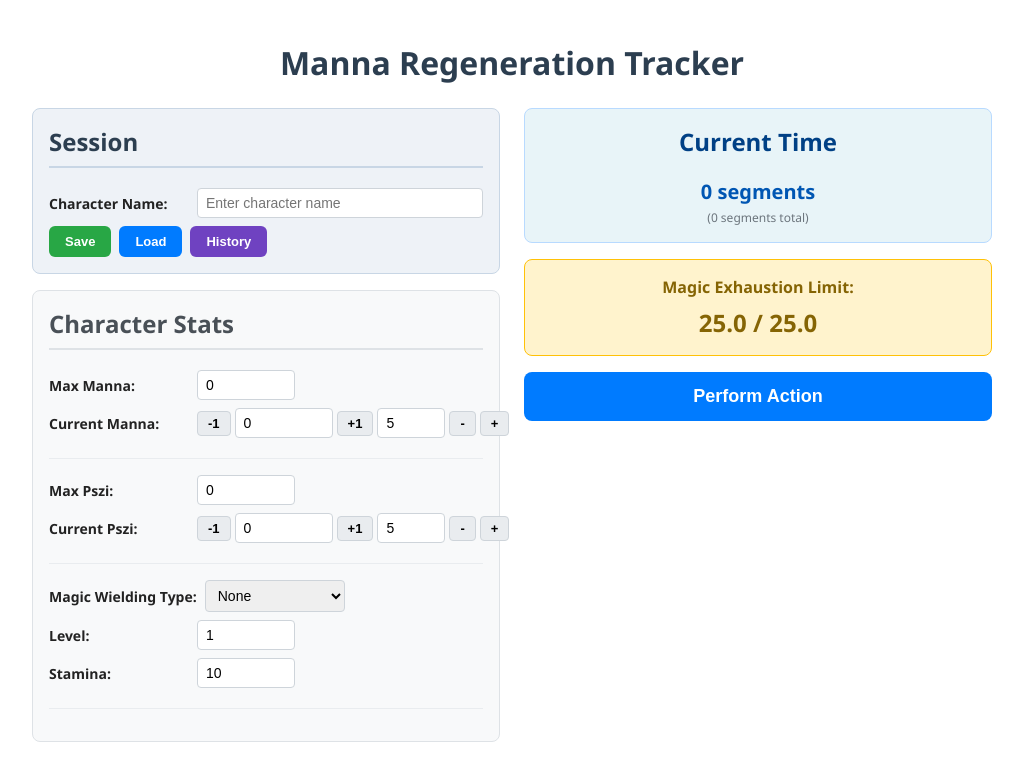
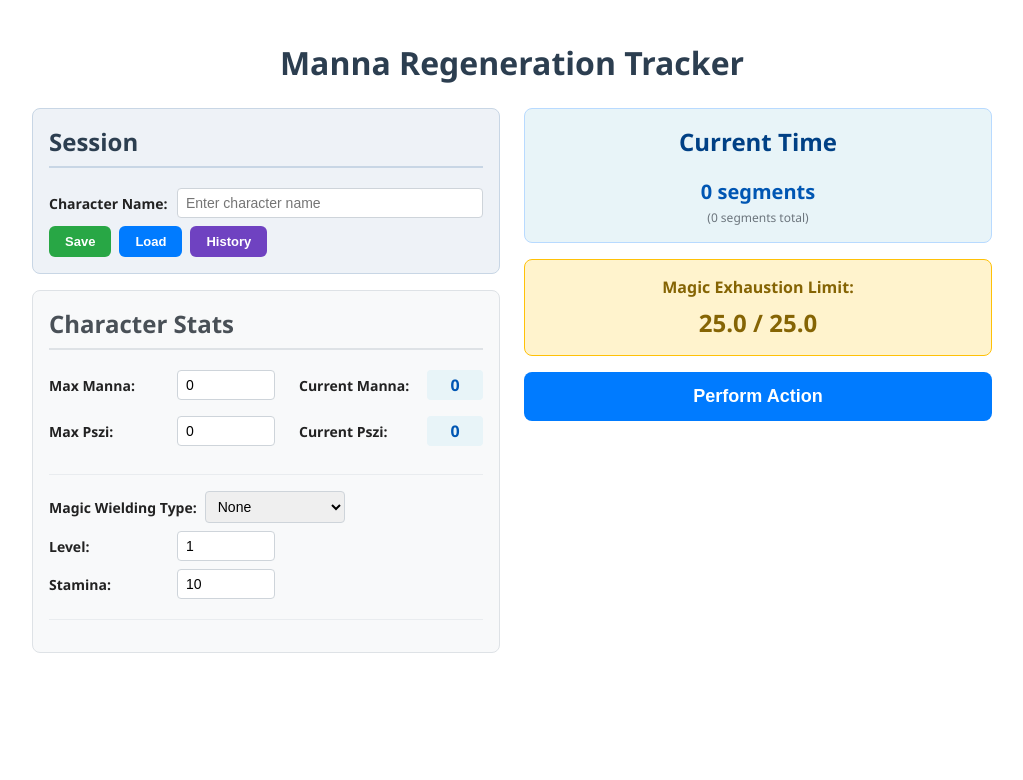
Before and after one commit to Sirazad/manna_regen, a React (Vite) app in the folder frontend/: page / in a window 1280 px wide. Shown: the top 780 px of the page, without its empty margins (128-1151 px from the left). Built offline with nearby package versions, Linux system fonts and the light colour scheme; the HTML template or start-up script is replaced by a standard one.

Commit message:
Rearrange manna/pszi layout side-by-side, current as read-only, allow 0 time for spend actions
Co-authored-by: Sirazad <67080994+Sirazad@users.noreply.github.com>

```diff
--- a/frontend/src/App.css
+++ b/frontend/src/App.css
@@ -41,6 +41,18 @@
   border-bottom: 1px solid #e9ecef;
 }
 
+.stat-pair-row {
+  display: flex;
+  align-items: center;
+  gap: 24px;
+  margin-bottom: 8px;
+  flex-wrap: wrap;
+}
+
+.stat-pair-row > .stat-row {
+  flex: 0 0 auto;
+}
+
 .stat-row {
   display: flex;
   align-items: center;
@@ -49,7 +61,7 @@
 }
 
 .stat-row label {
-  min-width: 140px;
+  min-width: 120px;
   font-weight: 600;
   font-size: 14px;
 }
@@ -70,28 +82,15 @@
   min-width: 140px;
 }
 
-.adjust-controls {
-  display: flex;
-  align-items: center;
-  gap: 4px;
-}
-
-.adjust-controls button {
-  padding: 4px 10px;
-  border: 1px solid #ced4da;
+.current-value {
+  font-size: 16px;
+  font-weight: 700;
+  color: #0056b3;
+  padding: 4px 8px;
+  background: #e8f4f8;
   border-radius: 4px;
-  background: #e9ecef;
-  cursor: pointer;
-  font-size: 13px;
-  font-weight: 600;
-}
-
-.adjust-controls button:hover {
-  background: #dee2e6;
-}
-
-.adjust-amount {
-  width: 50px !important;
+  min-width: 40px;
+  text-align: center;
 }
 
 /* Right Panel */
--- a/frontend/src/components/ActionDialog.jsx
+++ b/frontend/src/components/ActionDialog.jsx
@@ -7,7 +7,7 @@ function ActionDialog({ state, onSpendPszi, onSpendMana, onSkipTime, onClose })
   const [timeDays, setTimeDays] = useState(0);
   const [timeHours, setTimeHours] = useState(0);
   const [timeMinutes, setTimeMinutes] = useState(0);
-  const [timeSeconds, setTimeSeconds] = useState(1);
+  const [timeSeconds, setTimeSeconds] = useState(0);
   const [activityType, setActivityType] = useState('DEEP_MEDITATION');
   const [maxPainPointsAffected, setMaxPainPointsAffected] = useState(false);
   const [warningMessage, setWarningMessage] = useState(null);
--- a/frontend/src/components/CharacterPanel.jsx
+++ b/frontend/src/components/CharacterPanel.jsx
@@ -1,20 +1,13 @@
-import React, { useState } from 'react';
+import React from 'react';
 import { WIELDER_TYPES } from '../gameLogic';
 
 function CharacterPanel({ state, maxMagicExhaustion, onUpdateField }) {
-  const [mannaAdjustAmt, setMannaAdjustAmt] = useState(5);
-  const [psziAdjustAmt, setPsziAdjustAmt] = useState(5);
-
-  const adjustValue = (field, delta, min, max) => {
-    const newVal = Math.max(min, Math.min(max, state[field] + delta));
-    onUpdateField(field, newVal);
-  };
-
   return (
     <div className="character-panel">
       <h2>Character Stats</h2>
 
       <div className="stat-group">
+        <div className="stat-pair-row">
           <div className="stat-row">
             <label>Max Manna:</label>
             <input
@@ -26,34 +19,10 @@ function CharacterPanel({ state, maxMagicExhaustion, onUpdateField }) {
           </div>
           <div className="stat-row">
             <label>Current Manna:</label>
-          <div className="adjust-controls">
-            <button onClick={() => adjustValue('currentManna', -1, 0, state.maxManna)}>-1</button>
-            <input
-              type="number"
-              min="0"
-              max={state.maxManna}
-              value={state.currentManna}
-              onChange={e => {
-                const val = Math.max(0, Math.min(state.maxManna, parseInt(e.target.value) || 0));
-                onUpdateField('currentManna', val);
-              }}
-            />
-            <button onClick={() => adjustValue('currentManna', 1, 0, state.maxManna)}>+1</button>
-            <input
-              type="number"
-              className="adjust-amount"
-              min="1"
-              value={mannaAdjustAmt}
-              onChange={e => setMannaAdjustAmt(Math.max(1, parseInt(e.target.value) || 1))}
-              placeholder="amt"
-            />
-            <button onClick={() => adjustValue('currentManna', -mannaAdjustAmt, 0, state.maxManna)}>-</button>
-            <button onClick={() => adjustValue('currentManna', mannaAdjustAmt, 0, state.maxManna)}>+</button>
+            <span className="current-value">{state.currentManna}</span>
           </div>
         </div>
-      </div>
-
-      <div className="stat-group">
+        <div className="stat-pair-row">
           <div className="stat-row">
             <label>Max Pszi:</label>
             <input
@@ -65,29 +34,7 @@ function CharacterPanel({ state, maxMagicExhaustion, onUpdateField }) {
           </div>
           <div className="stat-row">
             <label>Current Pszi:</label>
-          <div className="adjust-controls">
-            <button onClick={() => adjustValue('currentPszi', -1, 0, state.maxPszi)}>-1</button>
-            <input
-              type="number"
-              min="0"
-              max={state.maxPszi}
-              value={state.currentPszi}
-              onChange={e => {
-                const val = Math.max(0, Math.min(state.maxPszi, parseInt(e.target.value) || 0));
-                onUpdateField('currentPszi', val);
-              }}
-            />
-            <button onClick={() => adjustValue('currentPszi', 1, 0, state.maxPszi)}>+1</button>
-            <input
-              type="number"
-              className="adjust-amount"
-              min="1"
-              value={psziAdjustAmt}
-              onChange={e => setPsziAdjustAmt(Math.max(1, parseInt(e.target.value) || 1))}
-              placeholder="amt"
-            />
-            <button onClick={() => adjustValue('currentPszi', -psziAdjustAmt, 0, state.maxPszi)}>-</button>
-            <button onClick={() => adjustValue('currentPszi', psziAdjustAmt, 0, state.maxPszi)}>+</button>
+            <span className="current-value">{state.currentPszi}</span>
           </div>
         </div>
       </div>
```
Also changed, not shown: 1 other file (tests, documents, lock files or other folders). Lines whose indentation alone changed are shown as unchanged.
